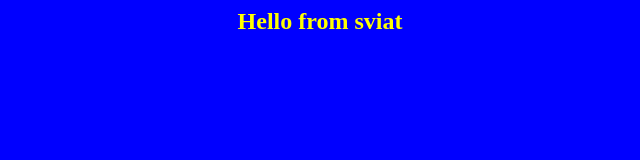
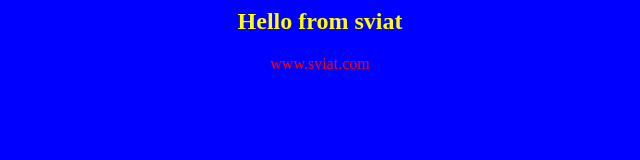
Before and after one commit to Sviat330/jenkins-git-app, a plain HTML site: page index.html in a window 1280 px wide. Shown: the whole page, without its empty margins (320-960 px from the left). Drawn offline with Linux system fonts and the light colour scheme.

Commit message:
Change collor

```diff
--- a/index.html
+++ b/index.html
@@ -3,7 +3,7 @@
 <center>
 <h2><font color=yellow>Hello from sviat</font></h2>
 
-<font color=blue>www.sviat.com</font>
+<font color=red>www.sviat.com</font>
 </center>
 </body>
 </html>
```
